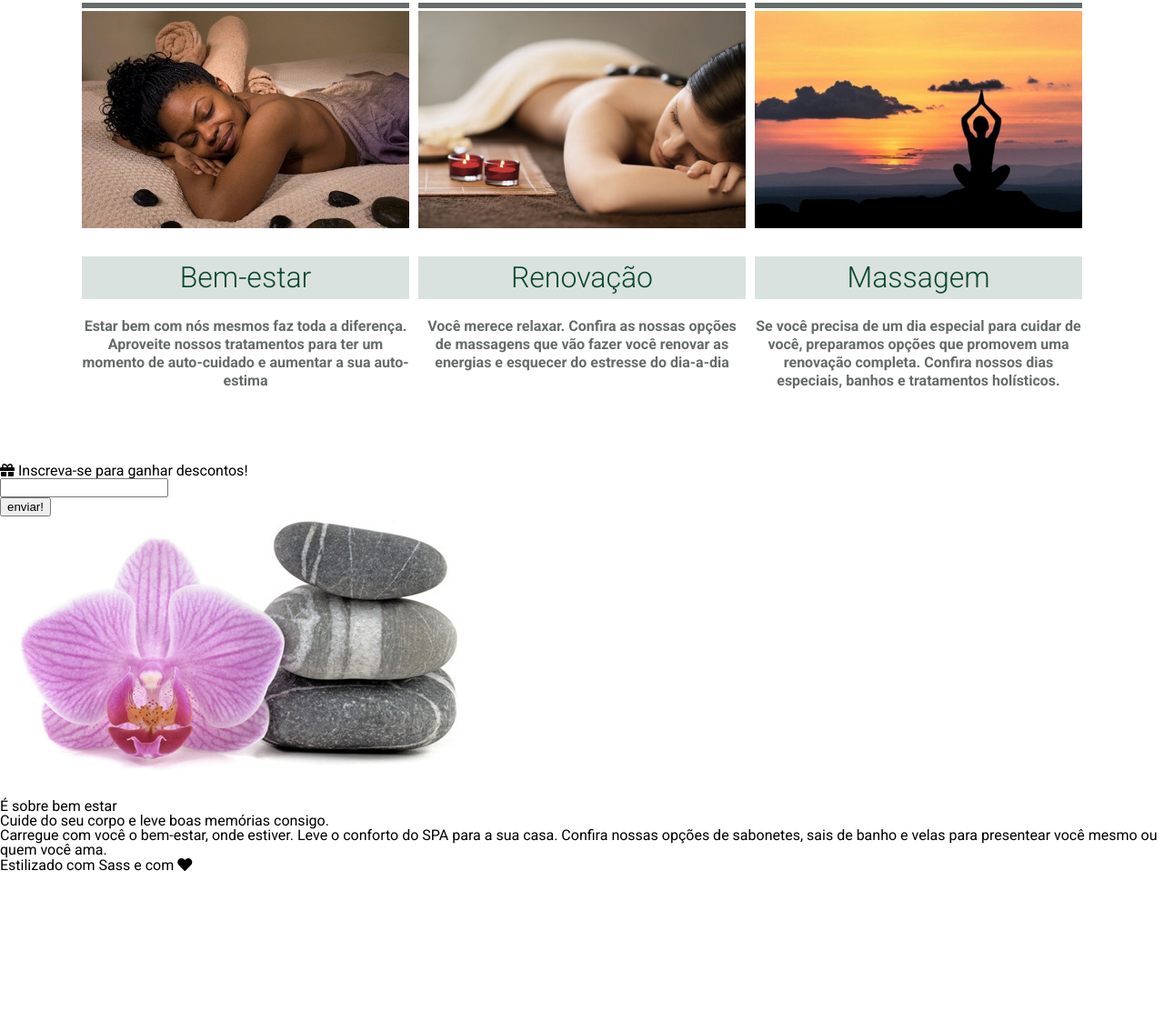
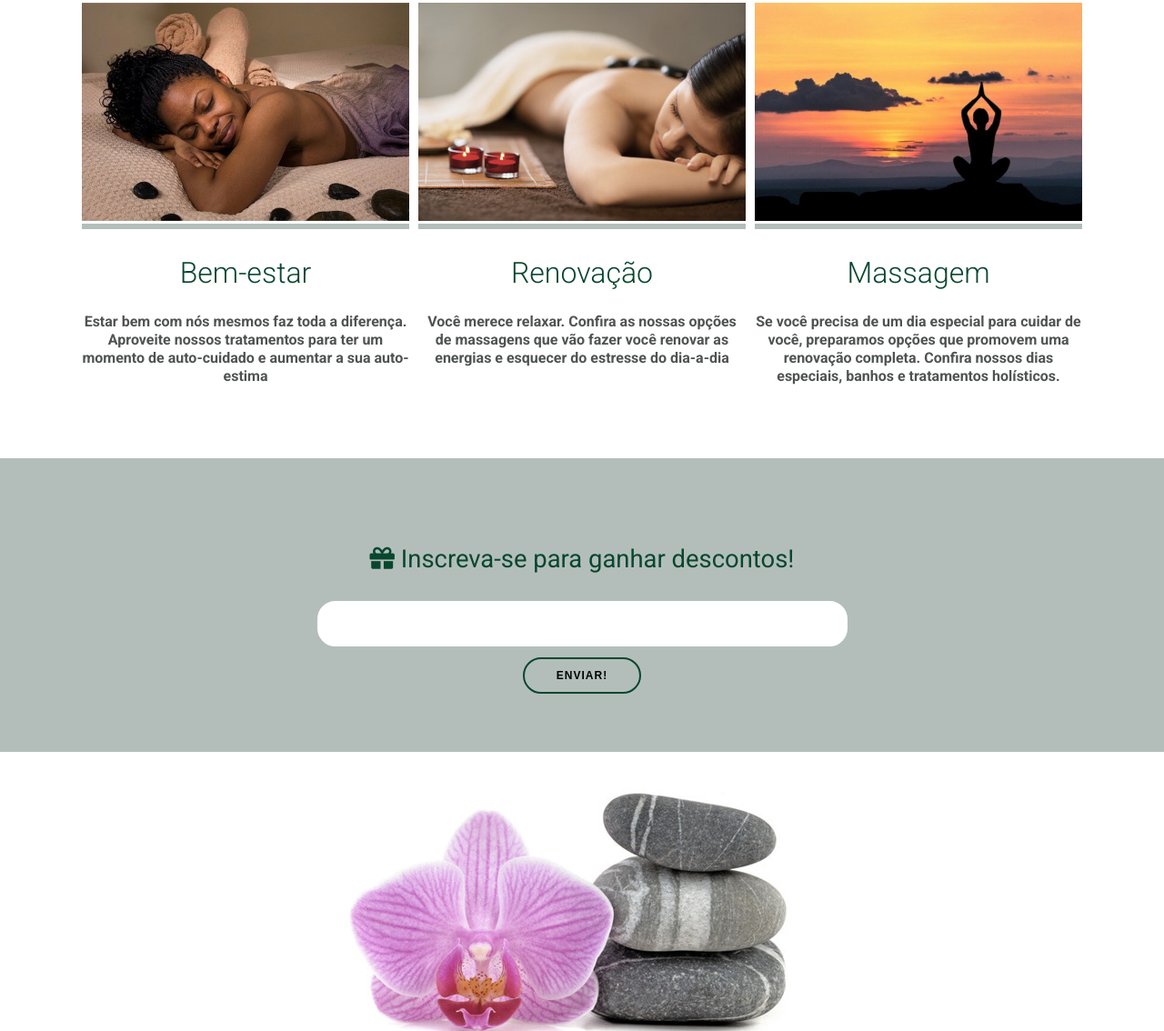
Before and after one commit to JulioPampuch/Sass-Alura, a plain HTML site: page index.html in a window 1280 px wide. Shown: the part 630-1764 px from the top of the page at 91% size. Before the commit the page ends 1591 px from the top, so only its background shows below. Drawn offline with nearby package versions, Linux system fonts and the light colour scheme.

Commit message:
projeto finalizado

```diff
--- a/index.html
+++ b/index.html
@@ -7,6 +7,7 @@
     <meta name="viewport" content="width=device-width, initial-scale=1.0">
     <title>Alura SPA</title>
     <link rel="preconnect" href="https://fonts.googleapis.com">
+    <link href="https://fonts.googleapis.com/css2?family=Satisfy&display=swap" rel="stylesheet">
     <link rel="preconnect" href="https://fonts.gstatic.com" crossorigin>
     <link
         href="https://fonts.googleapis.com/css2?family=Roboto:ital,wght@0,100;0,300;0,400;0,500;0,700;0,900;1,100;1,300;1,400;1,500;1,700;1,900&display=swap"
@@ -72,21 +73,21 @@
                 </div>
             </div>
         </section>
-        <section>
-            <div>
+        <section id="cupom">
+            <div class="texto">
                 <h2><i class="fas fa-gift"></i> Inscreva-se para ganhar descontos!</h2>
             </div>
-            <div>
+            <div class="inscricao">
                 <form action="">
-                    <div>
+                    <div class="input">
                         <input type="email">
                     </div>
                     <button>enviar!</button>
                 </form>
             </div>
         </section>
-        <section>
-            <div>
+        <section id="curiosidades">
+            <div class="img">
                 <img src="imagens/pedra-e-flor.jpeg" alt="">
             </div>
             <div>
--- a/styles/abstract/_variaveis.scss
+++ b/styles/abstract/_variaveis.scss
@@ -1,12 +1,12 @@
 // Fontes
 $fonte: 'Roboto', sans-serif;
+$fonte-titulo:  'Satisfy', cursive;
 
 
 // Cores
-$cor-primaria: #656b69;
+$cor-primaria: #b3beba;
 $cor-secundaria: #09472f ;
-$cor-terciaria: #DAE2DF;
+$cor-terciaria: #4f5351;
 
 // Tamanho dos textos
-
 $tamanho-do-texto: 3rem
--- a/styles/components/_banner.scss
+++ b/styles/components/_banner.scss
@@ -11,19 +11,21 @@
 
   .inner-banner {
     padding: 3rem;
-    background-color: $cor-terciaria;
+    background-color: $cor-primaria;
     opacity: 0.7;
     border-radius: 15px;
     text-align: center;
 
     h1 {
       font-size: $tamanho-do-texto;
-      color: $cor-primaria;
+      font-family: $fonte-titulo;
+      color: $cor-terciaria;
       font-weight: bold;
+      margin-bottom: 5px;
     }
 
     h2 {
-      font-size: $tamanho-do-texto / 2;
+      font-size: $tamanho-do-texto / 2.75;
       color: $cor-secundaria;
     }
   }
--- /dev/null
+++ b/styles/components/_cupom.scss
@@ -0,0 +1,64 @@
+@import '../abstract/variaveis';
+
+#cupom {
+  background-color: $cor-primaria;
+  padding: 4rem;
+  text-align: center;
+
+  .texto {
+
+    h2 {
+      color: $cor-secundaria;
+      margin: 2rem;
+      font-size: $tamanho-do-texto / 1.75;
+    }
+  }
+
+  .input {
+    width: 575px;
+    background-color: #ffffff;
+
+    margin: 0 auto;
+    border: 4px solid #ffffff;
+    border-radius: 20px;
+
+    input {
+      width: 540px;
+      height: 40px;
+      font-size: 26px;
+      text-align: center;
+
+      border: none;
+      border-radius: 20px;
+      outline: none;
+    }
+
+    &:hover, &:focus-within {
+      box-shadow: 1px 1px 8px 1px $cor-secundaria;
+      outline: none;
+    }
+  }
+
+  button {
+    width: 130px;
+    height: 40px;
+    text-align: center;
+    text-transform: uppercase;
+    background-color: $cor-primaria;
+
+    font-size: 12px;
+    font-weight: bold;
+    letter-spacing: 1px;
+
+    margin-top: .75rem;
+    outline: none;
+    border: 2px solid $cor-secundaria;
+    border-radius: 40px;
+    cursor: pointer;
+
+    &:hover {
+      background-color: $cor-secundaria;
+      color: $cor-primaria;
+    }
+  }
+}
--- /dev/null
+++ b/styles/components/_curiosidades.scss
@@ -0,0 +1,25 @@
+@import '../abstract/variaveis';
+
+#curiosidades {
+  text-align: center;
+  padding: 40px 0;
+
+  h3 {
+    font-family: $fonte-titulo;
+    font-weight: bold;
+    font-size: $tamanho-do-texto / 2.25;
+    text-transform: uppercase;
+  }
+
+  h4 {
+    font-size: $tamanho-do-texto / 2.5;
+    background-color: $cor-primaria;
+    padding: 5px 0;
+    margin: 5px 35%;
+  }
+
+  p {
+    font-size: $tamanho-do-texto / 2.75;
+    margin: 0 25%;
+  }
+}
--- /dev/null
+++ b/styles/components/_footer.sass
@@ -0,0 +1,14 @@
+@import ../abstract/_variaveis.scss
+
+@mixin bg-cores($cores...)
+  background: linear-gradient(to left, $cores)
+
+footer
+  text-align: center
+  font-size: $tamanho-do-texto / 2
+  border-top: 2px solid $cor-primaria
+  margin-top: 1rem
+  padding: 1.2rem
+  @include bg-cores($cor-terciaria, $cor-secundaria)
+  i
+    color: red
--- a/styles/components/_navbar.scss
+++ b/styles/components/_navbar.scss
@@ -1,7 +1,7 @@
+@import '../abstract/variaveis';
+
 nav {
   text-align: center;
-
-@import '../abstract/variaveis';
 
   ul {
     li {
@@ -9,7 +9,7 @@ nav {
       padding: 1rem;
 
       a {
-        color: $cor-primaria;
+        color: $cor-terciaria;
         text-decoration: none;
         text-transform: uppercase;
         font-weight: bold;
--- a/styles/components/_servicos.scss
+++ b/styles/components/_servicos.scss
@@ -31,7 +31,6 @@
         font-size: $tamanho-do-texto / 1.5;
         font-weight: 300;
 
-        background-color: $cor-terciaria;
         color: $cor-secundaria;
 
         margin-top: 25px;
@@ -42,13 +41,12 @@
       p {
         font-size: $tamanho-do-texto / 3;
         font-weight: bold;
-        color: $cor-primaria;
+        color: $cor-terciaria;
         line-height: 1.25rem;
       }
 
       .img-container {
-        padding: 2.5px 0;
-        border-top: 6px solid $cor-primaria;
+        border-bottom: 6px solid $cor-primaria;
         img {
          max-width: 100%;
         }
--- a/styles/style.scss
+++ b/styles/style.scss
@@ -1,5 +1,8 @@
 @import './abstract/base';
 @import './abstract/base';
-@import './components/servicos.scss';
+@import './components/servicos';
 @import './components/navbar';
 @import './components/banner';
+@import './components/cupom';
+@import './components/curiosidades';
+@import './components/_footer.sass';
```
Also changed, not shown: styles/style.css, 1 other file.
